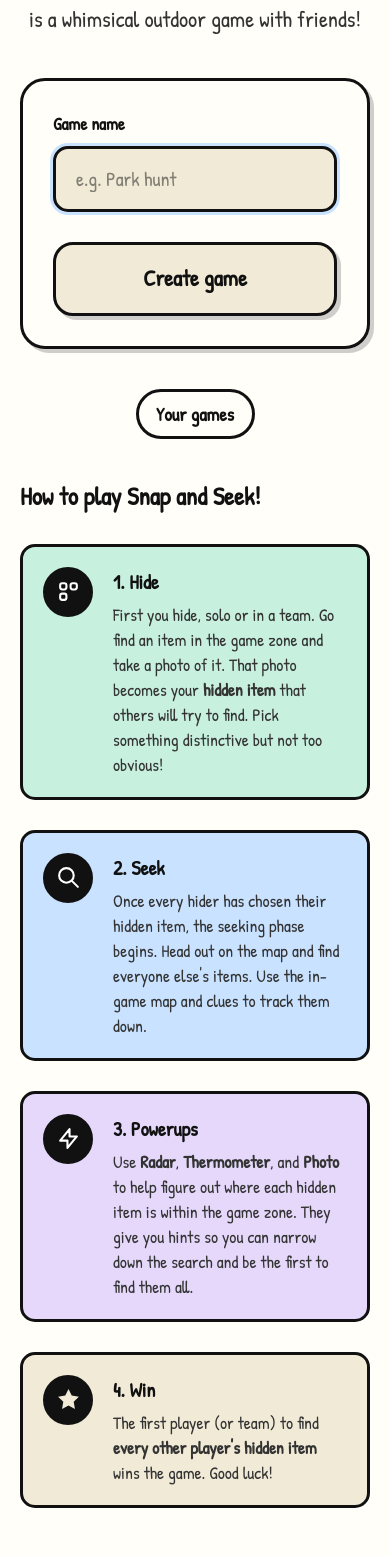
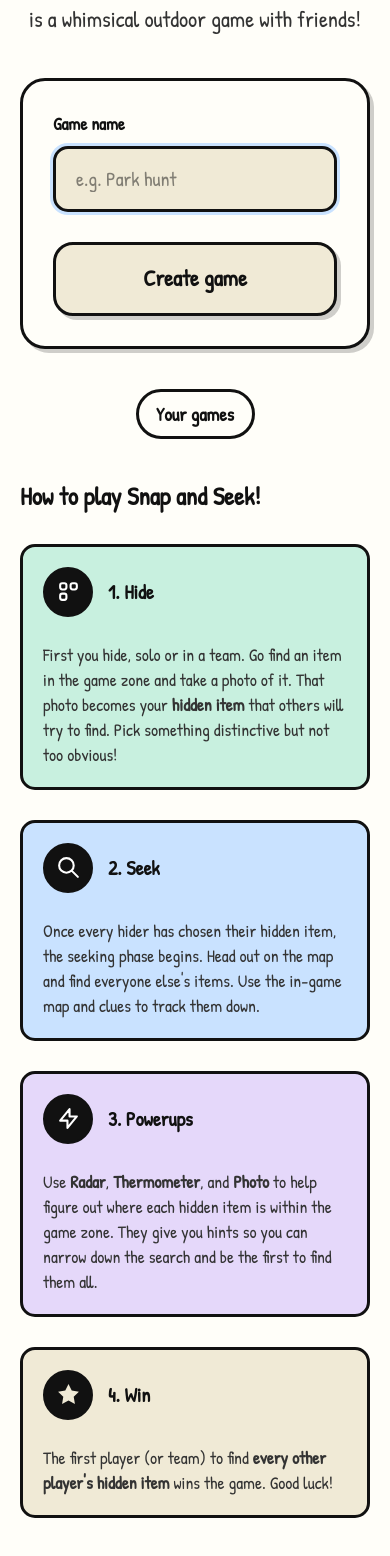
Before and after one commit to SuperZooper3/snap-and-seek, a Next.js app: page / in a window 390 px wide. Shown: the part 252-1808 px from the top of the page. Built offline with nearby package versions, Linux system fonts and the light colour scheme.

Commit message:
feat: rules layout + vibrate when done casting

```diff
--- a/app/games/[gameId]/seeking/CastingTimer.tsx
+++ b/app/games/[gameId]/seeking/CastingTimer.tsx
@@ -31,6 +31,9 @@ export function CastingTimer({ hint, onComplete, onCancel, className = "" }: Pro
 
       if (remaining === 0 && !isCompleted) {
         setIsCompleted(true);
+        if (typeof navigator !== "undefined" && "vibrate" in navigator) {
+          navigator.vibrate(100);
+        }
         onComplete(hint.id);
       }
     };
--- a/components/GameTutorial.tsx
+++ b/components/GameTutorial.tsx
@@ -18,12 +18,13 @@ export function GameTutorial({ showTitle = true }: Props) {
 
       {/* 1. Hide */}
       <section
-        className="flex gap-4 rounded-xl border-[3px] p-4"
+        className="flex flex-col sm:flex-row gap-4 rounded-xl border-[3px] p-4"
         style={{
           background: "var(--pastel-mint)",
           borderColor: "var(--pastel-border)",
         }}
       >
+        <div className="flex shrink-0 items-center gap-3 sm:block">
           <div
             className="flex h-10 w-10 shrink-0 items-center justify-center rounded-full border-2 text-white"
             style={{ background: "var(--pastel-ink)", borderColor: "var(--pastel-border)" }}
@@ -33,8 +34,10 @@ export function GameTutorial({ showTitle = true }: Props) {
               <path strokeLinecap="round" strokeLinejoin="round" d="M4 6a2 2 0 012-2h2a2 2 0 012 2v2a2 2 0 01-2 2H6a2 2 0 01-2-2V6zM14 6a2 2 0 012-2h2a2 2 0 012 2v2a2 2 0 01-2 2h-2a2 2 0 01-2-2V6zM4 16a2 2 0 012-2h2a2 2 0 012 2v2a2 2 0 01-2 2H6a2 2 0 01-2-2v-2z" />
             </svg>
           </div>
-        <div>
-          <h3 className="font-bold" style={{ color: "var(--pastel-ink)" }}>1. Hide</h3>
+          <h3 className="font-bold sm:hidden" style={{ color: "var(--pastel-ink)" }}>1. Hide</h3>
+        </div>
+        <div className="min-w-0">
+          <h3 className="hidden sm:block font-bold" style={{ color: "var(--pastel-ink)" }}>1. Hide</h3>
           <p className="mt-1 text-sm" style={{ color: "var(--pastel-ink-muted)" }}>
             First you hide, solo or in a team. Go find an item in the game zone and take a photo of it. That photo becomes your <strong>hidden item</strong> that others will try to find. Pick something distinctive but not too obvious!
           </p>
@@ -43,12 +46,13 @@ export function GameTutorial({ showTitle = true }: Props) {
 
       {/* 2. Seek */}
       <section
-        className="flex gap-4 rounded-xl border-[3px] p-4"
+        className="flex flex-col sm:flex-row gap-4 rounded-xl border-[3px] p-4"
         style={{
           background: "var(--pastel-sky)",
           borderColor: "var(--pastel-border)",
         }}
       >
+        <div className="flex shrink-0 items-center gap-3 sm:block">
           <div
             className="flex h-10 w-10 shrink-0 items-center justify-center rounded-full border-2 text-white"
             style={{ background: "var(--pastel-ink)", borderColor: "var(--pastel-border)" }}
@@ -58,8 +62,10 @@ export function GameTutorial({ showTitle = true }: Props) {
               <path strokeLinecap="round" strokeLinejoin="round" d="M21 21l-6-6m2-5a7 7 0 11-14 0 7 7 0 0114 0z" />
             </svg>
           </div>
-        <div>
-          <h3 className="font-bold" style={{ color: "var(--pastel-ink)" }}>2. Seek</h3>
+          <h3 className="font-bold sm:hidden" style={{ color: "var(--pastel-ink)" }}>2. Seek</h3>
+        </div>
+        <div className="min-w-0">
+          <h3 className="hidden sm:block font-bold" style={{ color: "var(--pastel-ink)" }}>2. Seek</h3>
           <p className="mt-1 text-sm" style={{ color: "var(--pastel-ink-muted)" }}>
             Once every hider has chosen their hidden item, the seeking phase begins. Head out on the map and find everyone else&apos;s items. Use the in-game map and clues to track them down.
           </p>
@@ -68,12 +74,13 @@ export function GameTutorial({ showTitle = true }: Props) {
 
       {/* 3. Powerups */}
       <section
-        className="flex gap-4 rounded-xl border-[3px] p-4"
+        className="flex flex-col sm:flex-row gap-4 rounded-xl border-[3px] p-4"
         style={{
           background: "var(--pastel-lavender)",
           borderColor: "var(--pastel-border)",
         }}
       >
+        <div className="flex shrink-0 items-center gap-3 sm:block">
           <div
             className="flex h-10 w-10 shrink-0 items-center justify-center rounded-full border-2 text-white"
             style={{ background: "var(--pastel-ink)", borderColor: "var(--pastel-border)" }}
@@ -83,8 +90,10 @@ export function GameTutorial({ showTitle = true }: Props) {
               <path strokeLinecap="round" strokeLinejoin="round" d="M13 10V3L4 14h7v7l9-11h-7z" />
             </svg>
           </div>
-        <div>
-          <h3 className="font-bold" style={{ color: "var(--pastel-ink)" }}>3. Powerups</h3>
+          <h3 className="font-bold sm:hidden" style={{ color: "var(--pastel-ink)" }}>3. Powerups</h3>
+        </div>
+        <div className="min-w-0">
+          <h3 className="hidden sm:block font-bold" style={{ color: "var(--pastel-ink)" }}>3. Powerups</h3>
           <p className="mt-1 text-sm" style={{ color: "var(--pastel-ink-muted)" }}>
             Use <strong>Radar</strong>, <strong>Thermometer</strong>, and <strong>Photo</strong> to help figure out where each hidden item is within the game zone. They give you hints so you can narrow down the search and be the first to find them all.
           </p>
@@ -93,12 +102,13 @@ export function GameTutorial({ showTitle = true }: Props) {
 
       {/* 4. Win */}
       <section
-        className="flex gap-4 rounded-xl border-[3px] p-4"
+        className="flex flex-col sm:flex-row gap-4 rounded-xl border-[3px] p-4"
         style={{
           background: "var(--pastel-butter)",
           borderColor: "var(--pastel-border)",
         }}
       >
+        <div className="flex shrink-0 items-center gap-3 sm:block">
           <div
             className="flex h-10 w-10 shrink-0 items-center justify-center rounded-full border-2"
             style={{ background: "var(--pastel-ink)", borderColor: "var(--pastel-border)", color: "var(--pastel-butter)" }}
@@ -108,8 +118,10 @@ export function GameTutorial({ showTitle = true }: Props) {
               <path d="M12 2l3.09 6.26L22 9.27l-5 4.87 1.18 6.88L12 17.77l-6.18 3.25L7 14.14 2 9.27l6.91-1.01L12 2z" />
             </svg>
           </div>
-        <div>
-          <h3 className="font-bold" style={{ color: "var(--pastel-ink)" }}>4. Win</h3>
+          <h3 className="font-bold sm:hidden" style={{ color: "var(--pastel-ink)" }}>4. Win</h3>
+        </div>
+        <div className="min-w-0">
+          <h3 className="hidden sm:block font-bold" style={{ color: "var(--pastel-ink)" }}>4. Win</h3>
           <p className="mt-1 text-sm" style={{ color: "var(--pastel-ink-muted)" }}>
             The first player (or team) to find <strong>every other player&apos;s hidden item</strong> wins the game. Good luck!
           </p>
```
Lines whose indentation alone changed are shown as unchanged.
